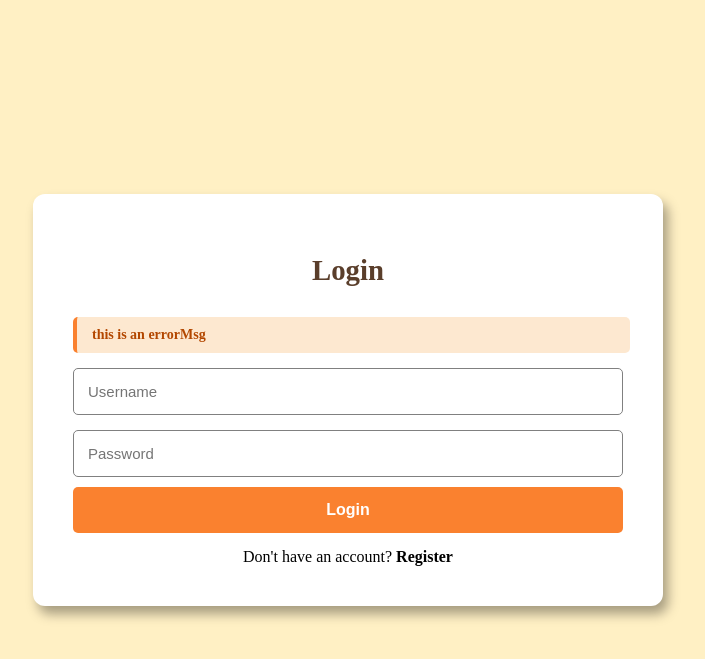
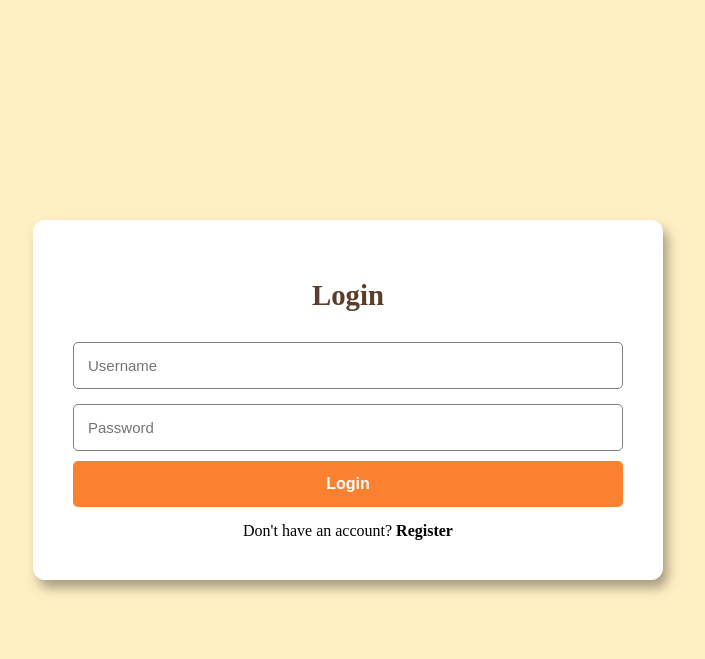
Before and after one commit to Shreyas140304/Community_kitchen_locator, a Flask app: page /login in a window 1280 px wide. Shown: the top 659 px of the page, without its empty margins (292-997 px from the left). Run offline with Flask 3, Linux system fonts and the light colour scheme; some libraries are stand-ins or nearby versions.

Commit message:
Update LoginForm.html for improved functionality

```diff
--- a/Templates/LoginForm.html
+++ b/Templates/LoginForm.html
@@ -4,24 +4,21 @@
 <head>
     <meta charset="UTF-8">
     <meta name="viewport" content="width=device-width, initial-scale=1.0">
-    <link rel="stylesheet" href="../css/login.css">
+    <link rel="stylesheet" href="{{ url_for('static', filename='css/login.css') }}">
     <title>Document</title>
 </head>
 
 <body>
     <div class="main-container">
-        <form class="form loginForm" action="">
+        <form class="form loginForm" action="/login" method="POST">
             <h1>Login</h1>
-            <div class="errorMsg">
-                this is an errorMsg
-            </div>
             <div class="login-container">
                 <input type="text" name="username" id="username" placeholder="Username">
                 <input type="password" name="password" id="password" placeholder="Password">
             </div>
             <button type="submit" class="loginBtn">Login</button>
             <div class="link">
-                Don't have an account? <a href="">Register</a>
+                Don't have an account? <a href="/register">Register</a>
             </div>
         </form>
     </div>
```
